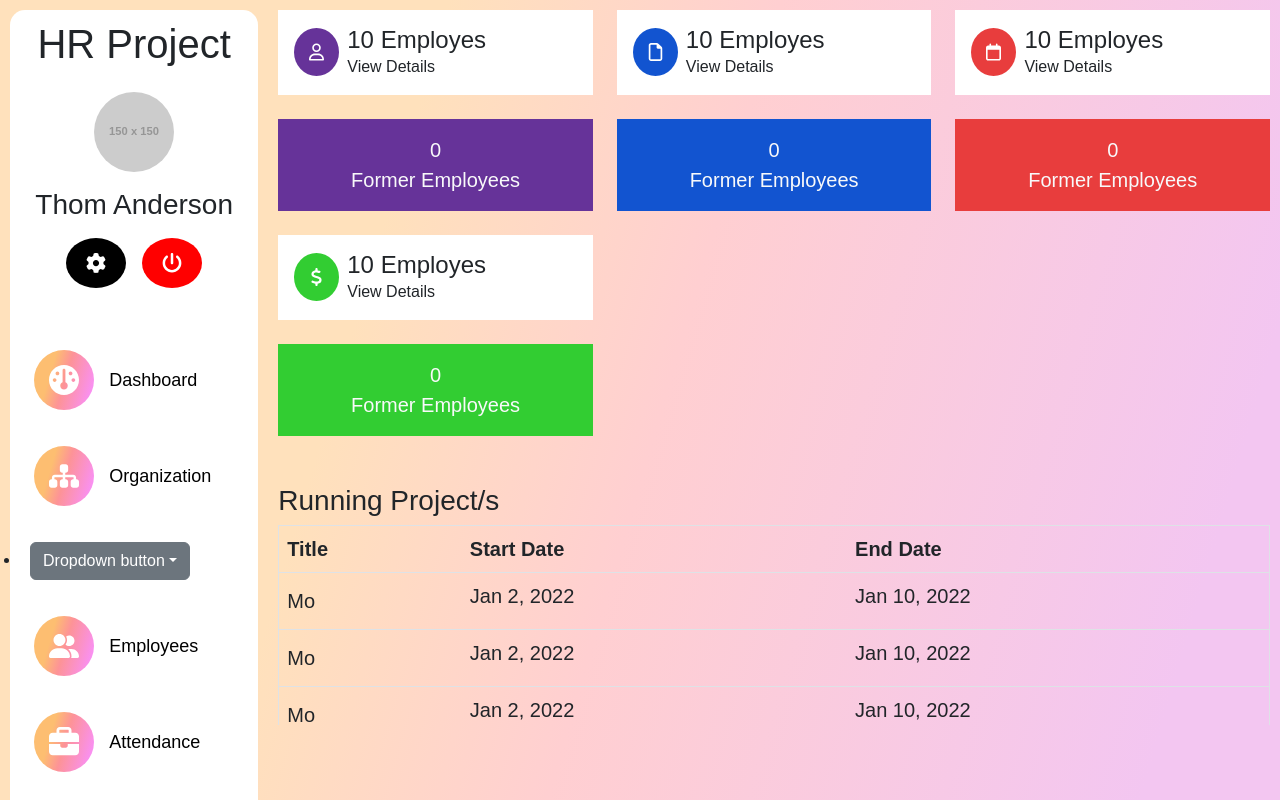
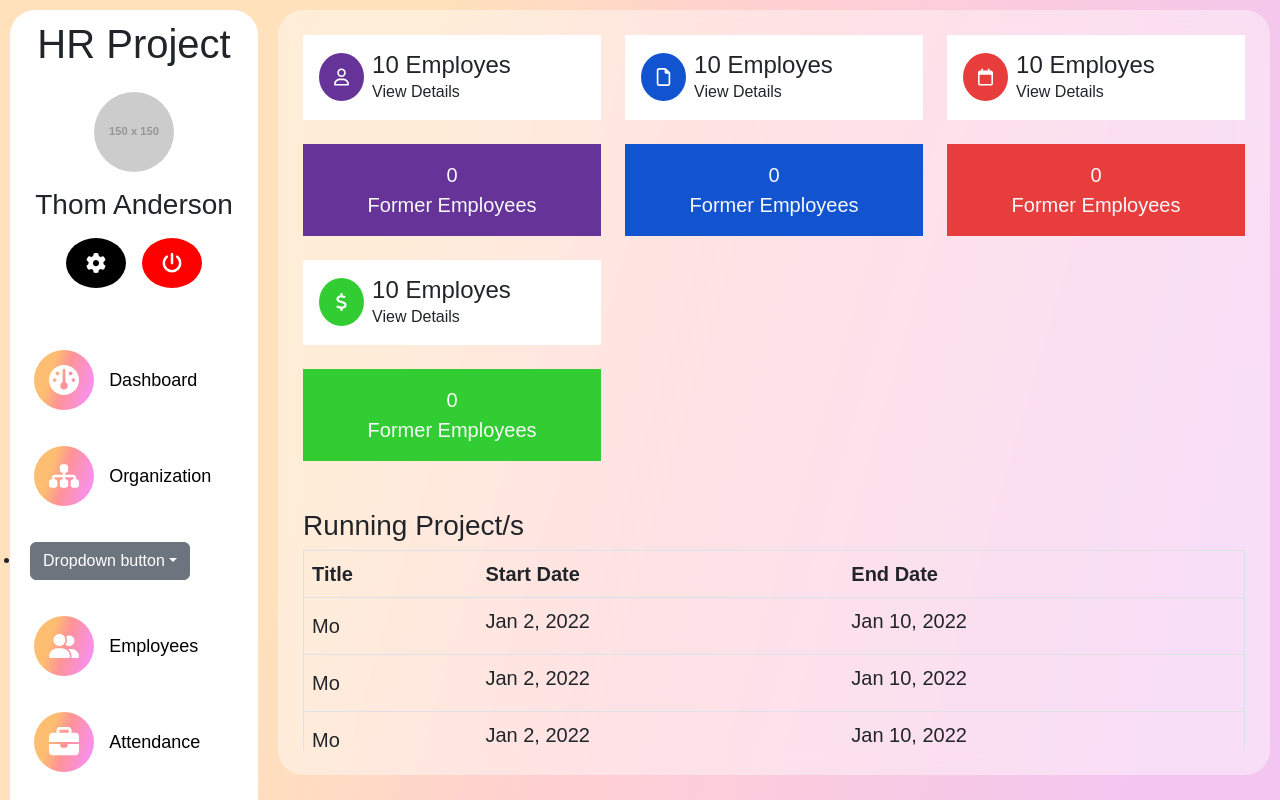
Before and after one commit to farghly/HR-Management-System, a React (Create React App) app: page / in a window 1280 px wide. Shown: the top 800 px of the page. Built offline with nearby package versions, Linux system fonts and the light colour scheme.

Commit message:
update dashboard child-2

```diff
--- a/src/components/Dashboard/dashboard.css
+++ b/src/components/Dashboard/dashboard.css
@@ -64,12 +64,16 @@ table th {
 .child-1 {
     width: 20%;
     padding: 10px;
-    border-radius: 15px;
+    border-radius: 25px;
     background-color: white;
 }
 
 .child-2 {
     width: 80%;
+    backdrop-filter: blur(15px);
+    background-color: #ffffff6b;
+    border-radius: 25px;
+    padding: 25px;
 }
 
 
```
